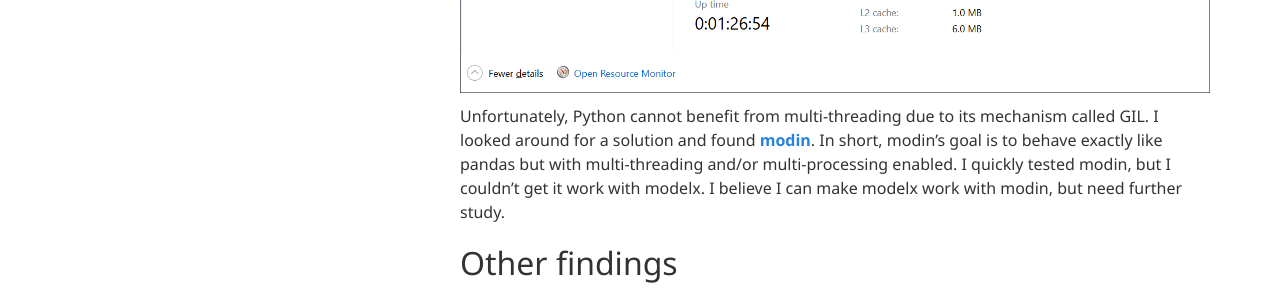
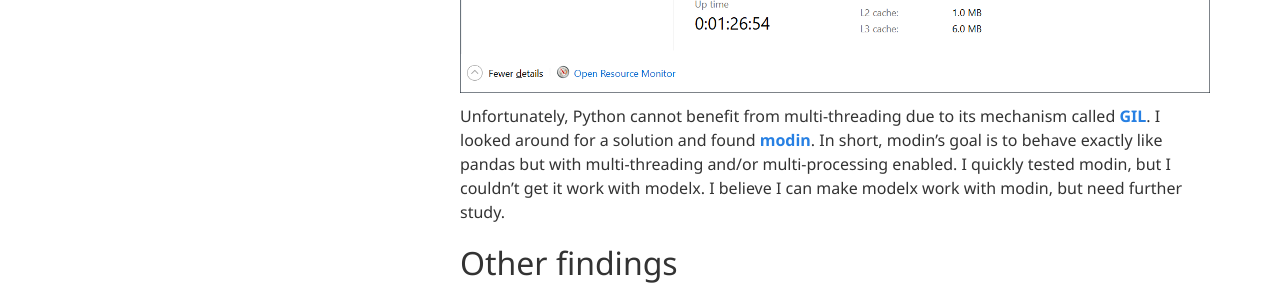
Before and after one commit to fumitoh/modelx-site, a Jekyll site: the page built from _posts/2020-12-12-introduction-to-fastlife-and-parallel-modeling.md, in a window 1280 px wide and 900 px high, scrolled down 4708 px. Shown: the part 155-448 px from the top of the window. Built offline with Jekyll 4.4.1, drawn with Linux system fonts in a browser that asks for light colours; comment, search, counter and statistics services are not loaded; some of the changed lines change nothing that is shown.

Commit message:
Add link to GIL

```diff
--- a/_posts/2020-12-12-introduction-to-fastlife-and-parallel-modeling.md
+++ b/_posts/2020-12-12-introduction-to-fastlife-and-parallel-modeling.md
@@ -181,7 +181,7 @@ I also looked at how the fastlife model is utilizing CPU cores. As you can see i
 
 ![Spaces](/img/2020-12-12/fastlife-CPU-usage.png)
 
-Unfortunately, Python cannot benefit from multi-threading due to its mechanism called GIL. I looked around for a solution and found [**modin**](https://modin.readthedocs.io/en/latest/). In short, modin's goal is to behave exactly like pandas but with multi-threading and/or multi-processing enabled.
+Unfortunately, Python cannot benefit from multi-threading due to its mechanism called [**GIL**](https://wiki.python.org/moin/GlobalInterpreterLock). I looked around for a solution and found [**modin**](https://modin.readthedocs.io/en/latest/). In short, modin's goal is to behave exactly like pandas but with multi-threading and/or multi-processing enabled.
 I quickly tested modin, but I couldn't get it work with modelx. I believe I can make modelx work with modin, but need further study.
 
 ## Other findings
```
